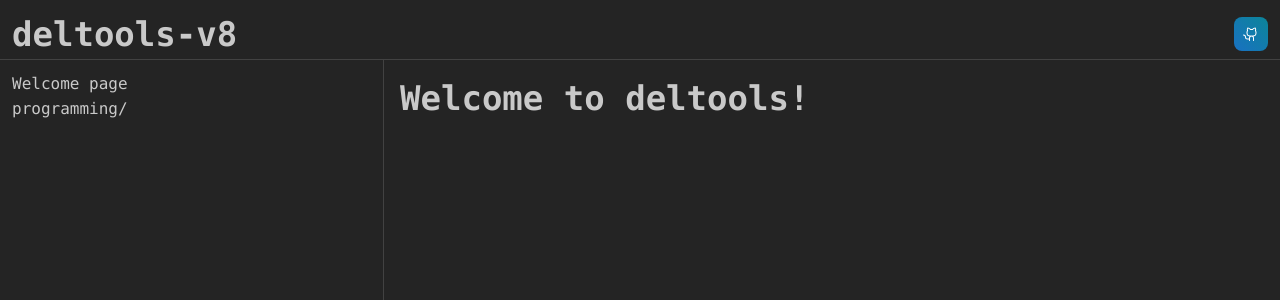
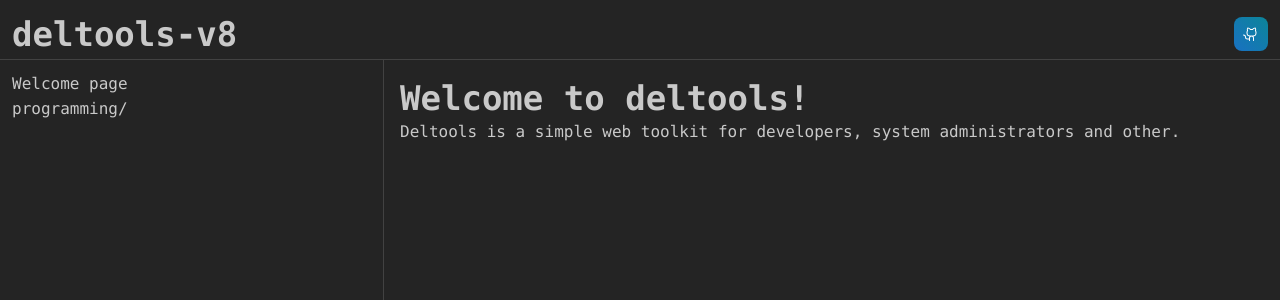
Before and after one commit to alpha-delta-511/deltools-v8, a React (Vite) app: page / in a window 1280 px wide. Shown: the top 300 px of the page. Built offline with nearby package versions, Linux system fonts and the light colour scheme.

Commit message:
docs: add project description to the welcome page

```diff
--- a/src/1-pages/welcome/index.tsx
+++ b/src/1-pages/welcome/index.tsx
@@ -1,5 +1,13 @@
-import { Title } from "@mantine/core";
+import { Text, Title } from "@mantine/core";
 
 export default function Welcome() {
-  return <Title>Welcome to deltools!</Title>;
+  return (
+    <>
+      <Title>Welcome to deltools!</Title>
+      <Text>
+        Deltools is a simple web toolkit for developers, system administrators
+        and other.
+      </Text>
+    </>
+  );
 }
```
